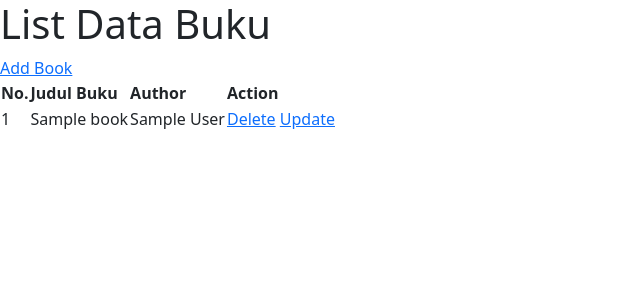
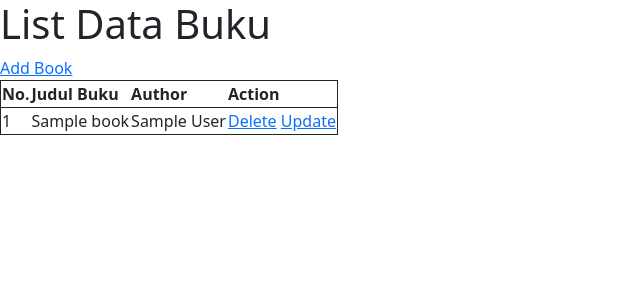
Before and after one commit to SyafiqAzmi1812/aplikasi_data_siswa_25_26, a PHP site: page /book.php in a window 1280 px wide. Shown: the top 300 px of the page, without its empty margins (0-640 px from the left). Run offline with PHP 8.4, Linux system fonts and the light colour scheme; the visitor is signed in with stand-in values (Sample User, id 1); tables that the repository leaves empty or names only in its code hold one stand-in row (values such as "Sample post").

Commit message:
Done All

```diff
--- a/db/login.php
+++ b/db/login.php
@@ -12,7 +12,9 @@ if ($email == "" || $password == "" ) {
 }
 
 //CEK EMAIL
-$cekUser = "SELECT * FROM user WHERE email = '$email' ";
+$cekUser = "SELECT * FROM user
+
+WHERE email = '$email' ";
 $user = mysqli_query($connection, $cekUser);
 
 if($connection->query($cekUser)->num_rows == 0) {
--- a/template/header.php
+++ b/template/header.php
@@ -5,5 +5,6 @@
     <meta name="viewport" content="width=device-width, initial-scale=1.0">
     <title> <?= $title ?> </title>
     <link href="https://cdn.jsdelivr.net/npm/bootstrap@5.3.7/dist/css/bootstrap.min.css" rel="stylesheet" integrity="sha384-LN+7fdVzj6u52u30Kp6M/trliBMCMKTyK833zpbD+pXdCLuTusPj697FH4R/5mcr" crossorigin="anonymous">
+    <link rel="stylesheet" href="style.css">
 </head>
 <body>
--- /dev/null
+++ b/template/style.css
@@ -0,0 +1,8 @@
+table, thead, tbody {
+  border: 1px solid;
+  padding: 10px;
+}
+
+table {
+  border-collapse: collapse;
+}
```
